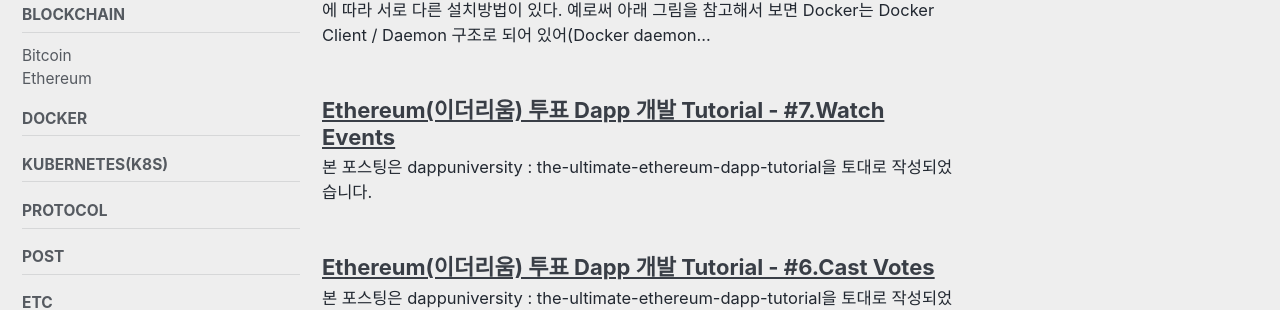
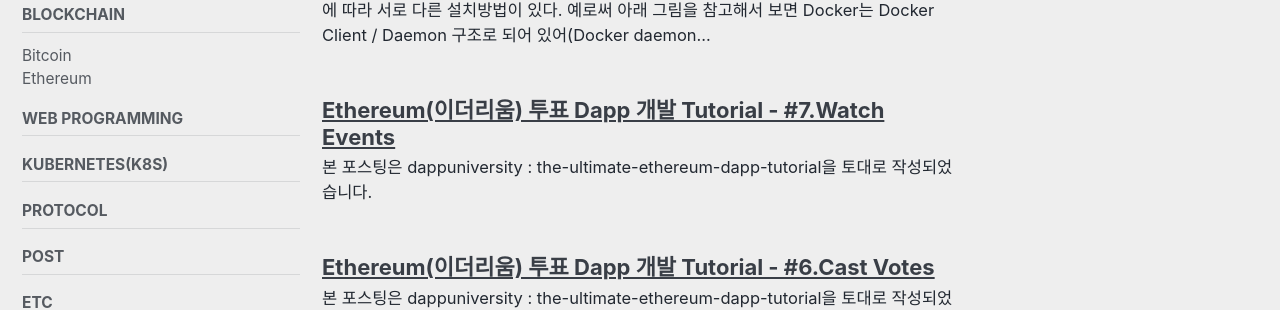
Before and after one commit to lbm93/lbm93.github.io, a Jekyll site: the page built from index.html, in a window 1280 px wide. Shown: the part 411-721 px from the top of the page. Built offline with Jekyll 4.4.1, drawn with Linux system fonts in a browser that asks for light colours; cached includes are drawn as plain includes; nearby versions of some CDN libraries; the list of posts is cut into pages by our own code.

Commit message:
Update navigation.yml

```diff
--- a/_data/navigation.yml
+++ b/_data/navigation.yml
@@ -18,8 +18,8 @@
         url: /categories/#bitcoin
       - title: "Ethereum"
         url: /categories/#ethereum
-  - title: "Docker"
-    url: /categories/#docker
+  - title: "Web Programming"
+    url: /categories/#webprogramming
   - title: "Kubernetes(K8S)"
     url: /categories/#kubernetes
   - title: "Protocol"
```
